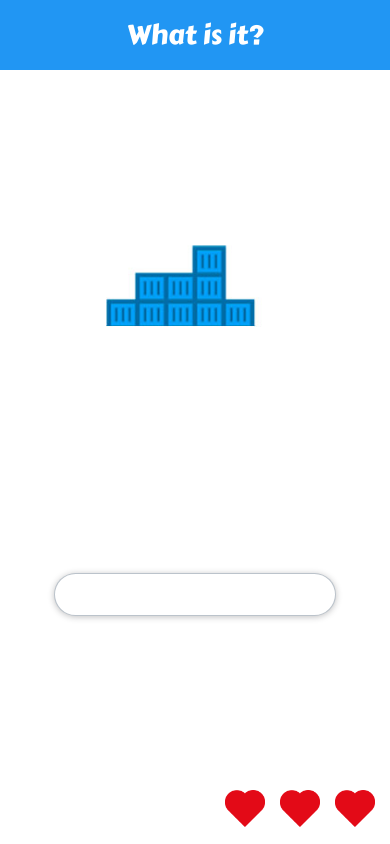
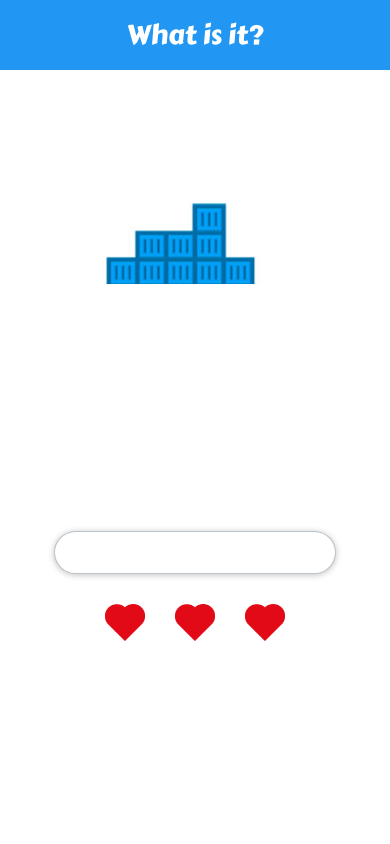
Before and after one commit to eugeniosegala/developer-quiz, a React (Create React App) app: page / in a window 390 px wide. Built offline with nearby package versions, Linux system fonts and the light colour scheme.

Commit message:
fix lives on mobile

```diff
--- a/src/App.css
+++ b/src/App.css
@@ -116,18 +116,21 @@ body, html, #root {
   right: 0;
   width: 100%;
   text-align: right;
-  margin-top: 10px;
-}
-
-@media screen and (max-height: 540px) {
-  .health {
-    position: relative;
-    margin: 25px 0 -75px 0;
-  }
 }
 
 .health__life {
   margin-right: 15px;
+}
+
+@media screen and (max-width: 599px) {
+  .health {
+    position: relative;
+    margin-top: 40px;
+    text-align: center;
+  }
+  .health__life {
+    margin-left: 15px;
+  }
 }
 
 @-webkit-keyframes flash {
```
